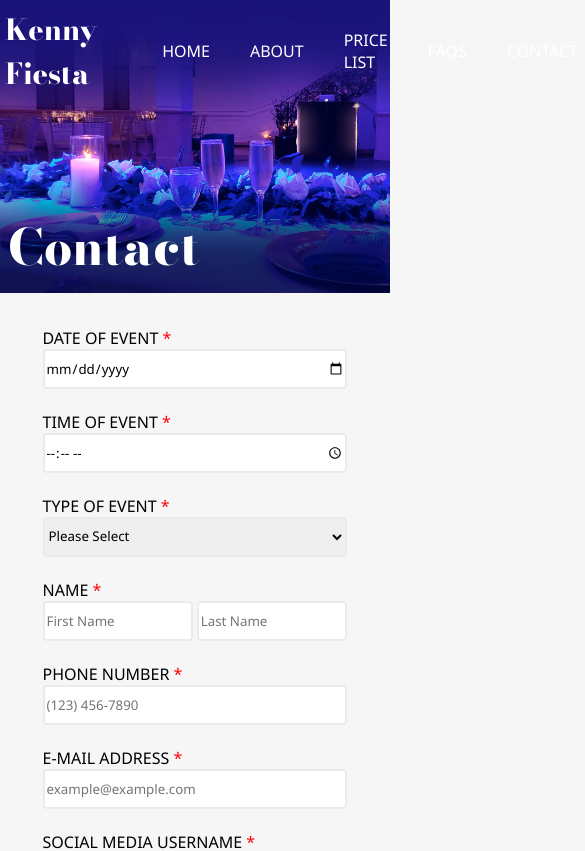
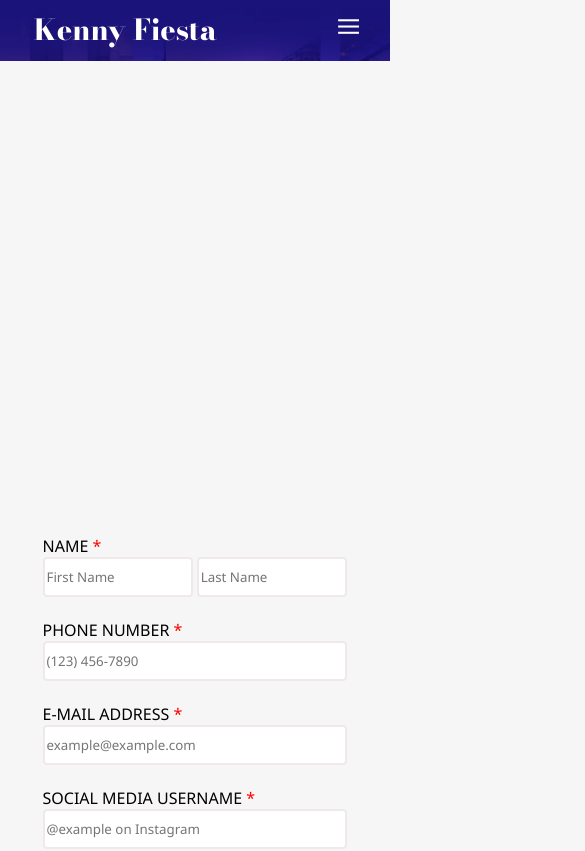
Before and after one commit to PrimeCoder05/kenny-fiesta, a React (Create React App) app: page / in a window 390 px wide. Shown: the top 851 px of the page, 585 px wide, since content can reach past the window. Built offline with nearby package versions, Linux system fonts and the light colour scheme.

Commit message:
set up component for click event and add mobile navbar css

```diff
--- a/src/App.css
+++ b/src/App.css
@@ -337,3 +337,31 @@ h1, .logo {
 		margin-top: 1000px;
 	}
 }
+
+/* Responsive navbar for mobile devices */
+@media screen and (max-width: 767px) {
+	.navbar {
+		display: flex;
+		flex-direction: column;
+		align-items: flex-start;
+		justify-content: flex-start;
+		position: fixed;
+		top: 45px;
+		right: 0px;
+		width: 767px;
+		height: 55vh;
+		background: #f6f6f6;
+	}
+
+	.navbar li {
+		margin-bottom: 30px;
+	}
+
+	.navbar li a {
+		color: #000;
+	}
+
+	.mobile {
+		display: block;
+	}
+}
--- a/src/components/Header.js
+++ b/src/components/Header.js
@@ -1,4 +1,8 @@
-function Header() {
+import { Component } from "react";
+
+class Header extends Component {
+	state = { clicked: false };
+	render() {
 		return (
 			<>
 				<div className="header" style={{ backgroundImage: `url(./Hero-Image.jpg)` }}>
@@ -6,13 +10,13 @@ function Header() {
 						<a href="index.html" className="logo">Kenny Fiesta</a>
 
 						<div>
-						<ul className="navbar">
+							<ul className="navbar" id={this.state.clicked ? ".navbar active" : ".navbar"}>
 								{/* <li><img src="./icons8-menu-24.png" alt="Other options" width={30} /></li> */}
 								<li><a href="index.html">HOME</a></li>
 								<li><a href="index.html">ABOUT</a></li>
 								<li><a href="index.html">PRICE LIST</a></li>
 								<li><a href="index.html">FAQS</a></li>
-							<li><a href="index.html">CONTACT</a></li>
+								<li><a href="index.html" style={{ color: "#e821bc" }}>CONTACT</a></li>
 							</ul>
 						</div>
 
@@ -25,5 +29,6 @@ function Header() {
 			</>
 		);
 	}
+}
 
 export default Header;
```
Lines whose indentation alone changed are shown as unchanged.
